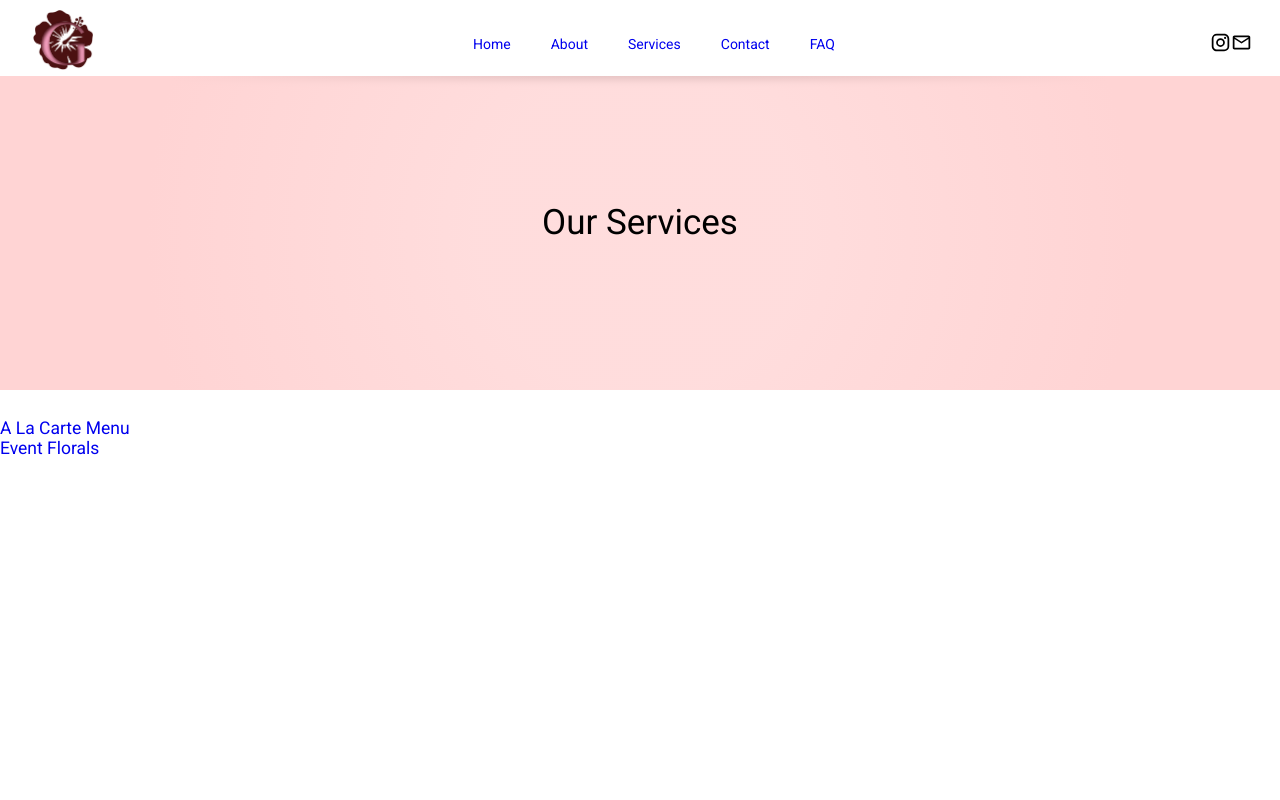
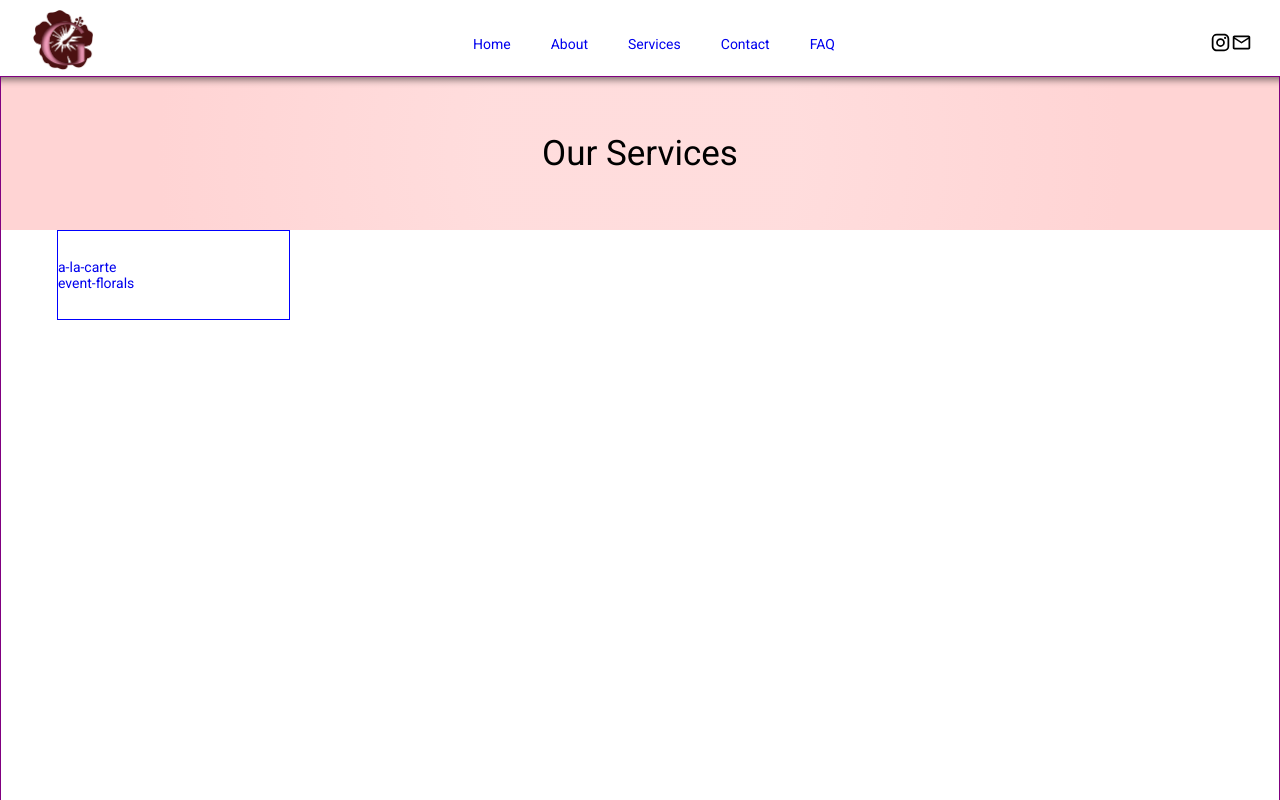
Before and after one commit to LennyRemache/gisa-designs, a React (Vite) app in the folder client/: page /services in a window 1280 px wide. Shown: the top 800 px of the page. Built offline with nearby package versions, Linux system fonts and the light colour scheme.

Commit message:
Added styling to services body content

```diff
--- a/client/src/components/pages/Services.jsx
+++ b/client/src/components/pages/Services.jsx
@@ -2,22 +2,28 @@ import "../../styles/pages/Services.css";
 import { NavLink, Outlet } from "react-router-dom";
 
 export default function Services() {
+  const sections = ["a-la-carte", "event-florals"];
   return (
     <div>
-      <div className="faq-header">
-        <div className="faq-header-title">Our Services</div>
+      <div className="service-header">
+        <div className="service-header-title">Our Services</div>
       </div>
-      <div className="faq-nav">
-        <ul>
-          <li>
-            <NavLink to="a-la-carte">A La Carte Menu</NavLink>
-          </li>
-          <li>
-            <NavLink to="event-florals">Event Florals</NavLink>
-          </li>
-        </ul>
+      <div className="service-container">
+        <div className="service-body">
+          <div className="service-nav">
+            <ul>
+              {sections.map((section, index) => (
+                <li>
+                  <NavLink key={index} to={`${section}`}>
+                    {section}
+                  </NavLink>
+                </li>
+              ))}
+            </ul>
+          </div>
+          <Outlet />
+        </div>
       </div>
-      <Outlet />
     </div>
   );
 }
--- a/client/src/styles/NavBar.css
+++ b/client/src/styles/NavBar.css
@@ -52,7 +52,7 @@
 }
 
 .body-content {
-  border: 0px solid purple;
+  border: 1px solid purple;
   min-height: 100vh;
 }
 
--- a/client/src/styles/pages/Services.css
+++ b/client/src/styles/pages/Services.css
@@ -0,0 +1,46 @@
+.service-header {
+  position: relative;
+  z-index: -1;
+  background: rgb(255, 212, 212);
+  background: radial-gradient(
+    circle,
+    rgba(255, 212, 212, 0.7959558823529411) 25%,
+    rgba(255, 212, 212, 0.896796218487395) 50%,
+    rgba(255, 212, 212, 1) 75%
+  );
+  border: 0px solid red;
+  width: 100%;
+  display: flex;
+  flex-direction: column;
+  justify-content: center;
+  align-items: center;
+  padding: 4rem 0;
+}
+
+.service-header-title {
+  border: 0px solid green;
+  font-size: 2.5rem;
+}
+.service-container {
+  border: 0px solid green;
+  width: 100%;
+  padding: 0 4rem;
+  display: flex;
+  justify-content: center;
+}
+.service-body {
+  border: 0px solid red;
+  max-width: 1275px;
+  width: 100%;
+  display: flex;
+}
+
+.service-nav {
+  border: 1px solid blue;
+  width: 20%;
+  padding: 2rem 0;
+}
+
+.service-nav ul {
+  list-style-type: none;
+}
```
